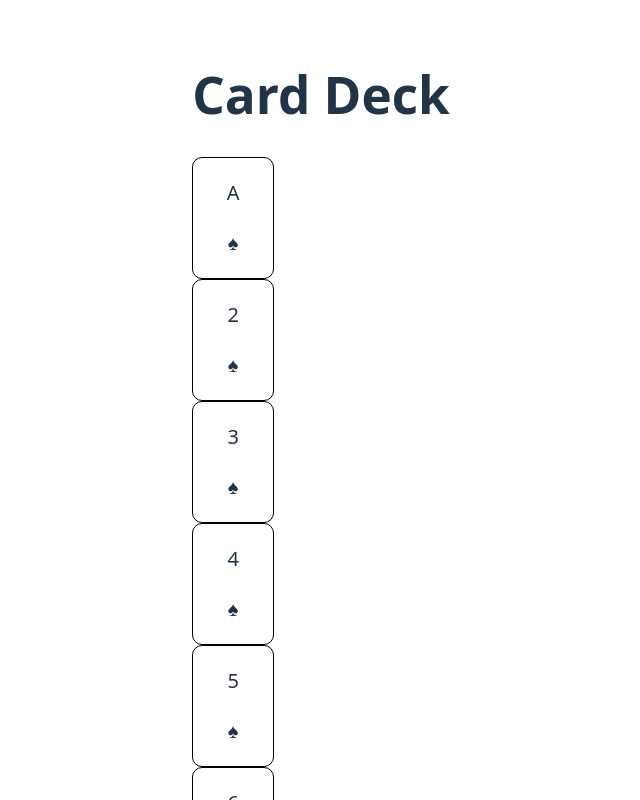
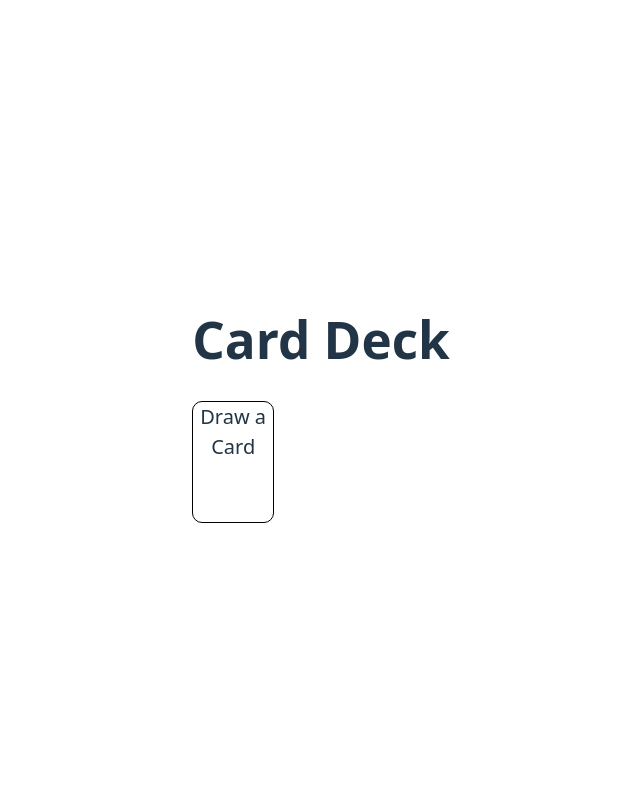
Before and after one commit to anmolcheema8/card-deck-app, a React (Vite) app: page / in a window 1280 px wide. Shown: the top 800 px of the page, without its empty margins (319-959 px from the left). Built offline with nearby package versions, Linux system fonts and the light colour scheme.

Commit message:
feature: added Deck component and a card selected at random is displayed face-up on click

```diff
--- a/src/App.css
+++ b/src/App.css
@@ -12,3 +12,11 @@
   border-radius: 10px;
   font-size: 20px;
 }
+
+.deck {
+  width: 80px;
+  height: 120px;
+  border: 1px solid black;
+  border-radius: 10px;
+  font-size: 20px;
+}
--- a/src/App.jsx
+++ b/src/App.jsx
@@ -1,26 +1,12 @@
 import React from "react";
-import Card from "./components/Card";
+import Deck from "./components/Deck";
 import './App.css'
 
 function App() {
-  const suits = ["♠", "♥", "♦", "♣"];
-  const values = ["A", "2", "3", "4", "5", "6", "7", "8", "9", "10", "J", "Q", "K"];
-
-  const cards = [];
-  for (let suit of suits) {
-    for (let value of values) {
-      cards.push(
-        <Card value={value} suit={suit} />
-      );
-    }
-  }
-
   return (
     <div className="container">
       <h1>Card Deck</h1>
-      <div className="deck">
-        {cards}
-      </div>
+      <Deck />
     </div>
   )
 }
--- /dev/null
+++ b/src/components/Deck.jsx
@@ -0,0 +1,45 @@
+import React, { useState } from "react";
+import Card from "./Card";
+
+const suits = ["♠", "♥", "♦", "♣"];
+const values = ["A", "2", "3", "4", "5", "6", "7", "8", "9", "10", "J", "Q", "K"];
+
+const deckOfCards = [];
+for (let suit of suits) {
+    for (let value of values) {
+        deckOfCards.push(
+        <Card value={value} suit={suit} />
+      );
+    }
+}
+
+const Deck = () => {
+    const [deck, setDeck] = useState(deckOfCards);
+    const [drawnCards, setDrawnCards] = useState([]);
+
+    const drawCard = () => {
+        //Selecting a random index
+        const randomIndex = Math.floor(Math.random() * deck.length);
+        const drawnCard = deck[randomIndex];
+        //Add this card to the list of drawn cards
+        setDrawnCards([...drawnCards, drawnCard]);
+        //Keep all cards except the drawn card i.e. removing from the deck
+        setDeck(deck.filter((_, index) => index !== randomIndex));
+    };
+
+    return (
+        <div>
+          <div className="deck" onClick={drawCard}>
+            Draw a Card
+          </div>
+
+          <div className="drawn-cards">
+            {drawnCards.map((card) => (
+              <Card value={card.value} suit={card.suit}/>
+            ))}
+          </div>
+        </div>
+    );
+};
+
+export default Deck;
```
